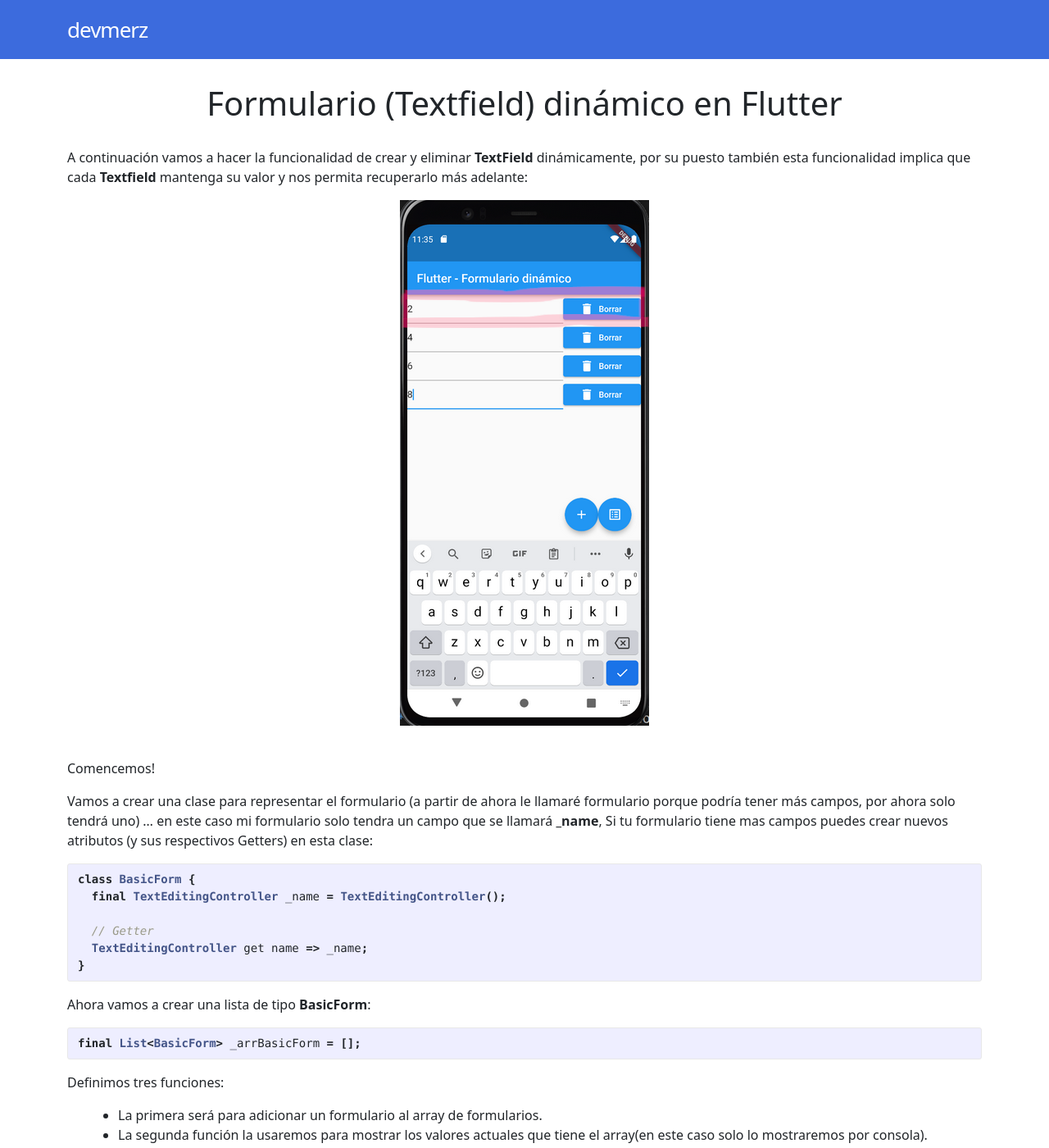
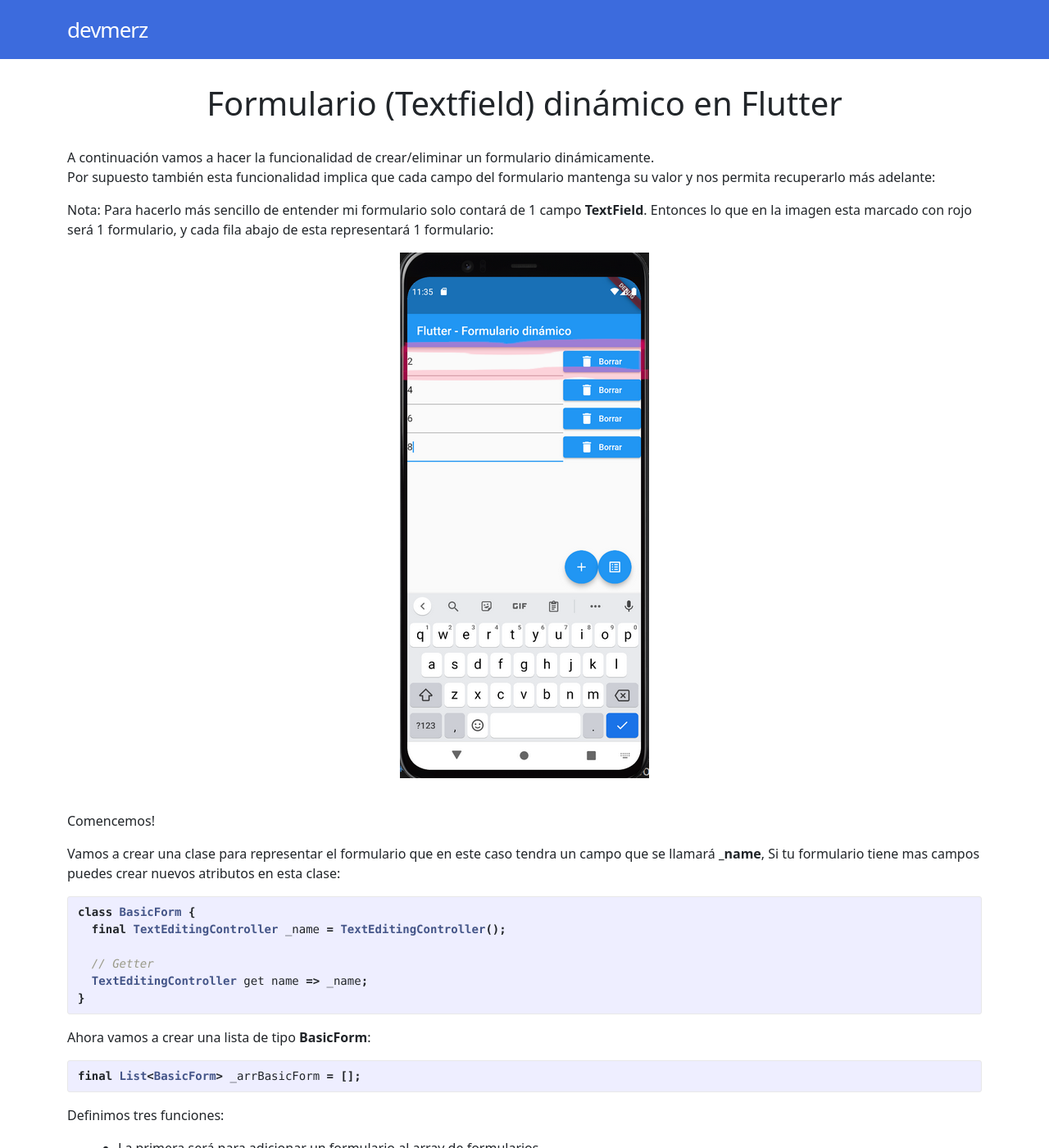
Before and after one commit to devmerz/devmerz.github.io, a Jekyll site: the page built from _posts/2022-12-14-formulario-dinamico-flutter.markdown, in a window 1280 px wide and 1400 px high. Shown: the whole window at 82% size. Built offline with Jekyll 4.4.1, drawn with Linux system fonts in a browser that asks for light colours; comment, search, counter and statistics services are not loaded; some of the changed text lies outside the part shown.

Commit message:
Improving flutter dynamic form

```diff
--- a/_posts/2022-12-14-formulario-dinamico-flutter.markdown
+++ b/_posts/2022-12-14-formulario-dinamico-flutter.markdown
@@ -6,7 +6,11 @@ permalink: :title
 ---
 
 
-A continuación vamos a hacer la funcionalidad de crear y eliminar **TextField** dinámicamente, por su puesto también esta funcionalidad implica que cada **Textfield** mantenga su valor y nos permita recuperarlo más adelante:
+A continuación vamos a hacer la funcionalidad de crear/eliminar un formulario dinámicamente.
+<br/>
+Por supuesto también esta funcionalidad implica que cada campo del formulario mantenga su valor y nos permita recuperarlo más adelante:
+
+Nota: Para hacerlo más sencillo de entender mi formulario solo contará de 1 campo **TextField**. Entonces lo que en la imagen esta marcado con rojo será 1 formulario, y cada fila abajo de esta representará 1 formulario:
 
 <div class="contenedor-imagen">
     <img src="/assets/formulario-dinamico-flutter/formulario-dinamico-flutter.png">
@@ -15,7 +19,7 @@ A continuación vamos a hacer la funcionalidad de crear y eliminar **TextField**
 
 Comencemos!
 
-Vamos a crear una clase para representar el formulario (a partir de ahora le llamaré formulario porque podría tener más campos, por ahora solo tendrá uno) ... en este caso mi formulario solo tendra un campo que se llamará **_name**, Si tu formulario tiene mas campos puedes crear nuevos atributos (y sus respectivos Getters) en esta clase:
+Vamos a crear una clase para representar el formulario que en este caso tendra un campo que se llamará **_name**, Si tu formulario tiene mas campos puedes crear nuevos atributos en esta clase:
 
 {% highlight java %}
 class BasicForm {
@@ -90,3 +94,13 @@ Ahora simplemente hacemos correr la aplicacion y podremos ver lo siguiente:
 </div>
 <br/>
 El botón al lado del + sirve para mostrar el valor de los **TextField** actuales en la consola.
+
+<hr/>
+Y bueno eso es todo, Esta funcionalidad se puede expandir para un formlario aún más grande. Hice una versión con 2 campos (Texto y Select):
+<div class="contenedor-imagen">
+    <img src="/assets/formulario-dinamico-flutter/formulario-dinamico-flutter-select.png">
+</div>
+<br/>
+
+
+Por si gustas verlo, lo puedes encontrar acá: <a href="https://github.com/devmerz/formulario-dinamico-flutter" target="_blank">Flutter dynamic form</a>
```
Also changed, not shown: assets/formulario-dinamico-flutter/formulario-dinamico-flutter-select.png (added).
